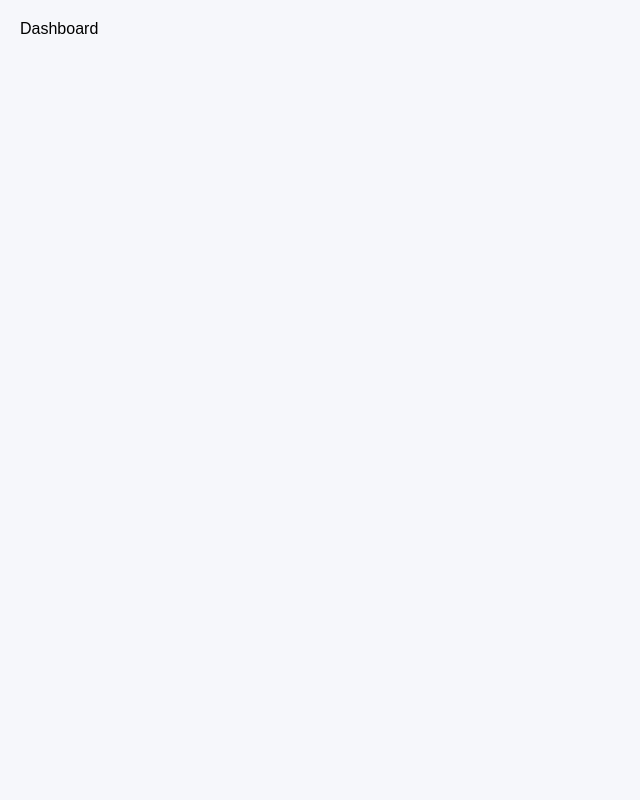
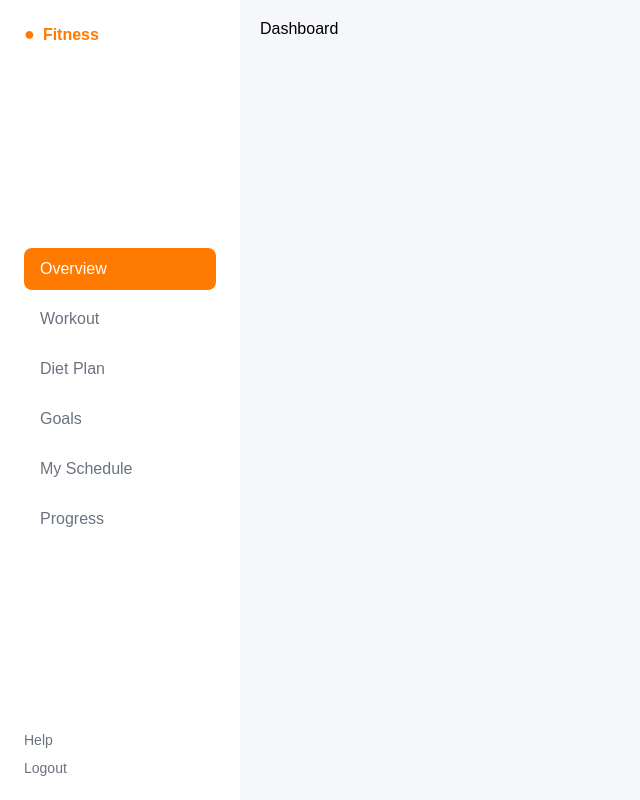
Before and after one commit to Aadesh-9/fitness--dashboard, a React (Vite) app: page / in a window 1280 px wide. Shown: the whole page, without its empty margins (0-640 px from the left). Built offline with nearby package versions, Linux system fonts and the light colour scheme.

Commit message:
Refined sidebar styles

```diff
--- a/src/App.css
+++ b/src/App.css
@@ -19,3 +19,58 @@
   padding: 20px;
   background: #f6f7fb;
 }
+
+/* Sidebar */
+.sidebar {
+  flex: 0 0 240px;
+  background: #ffffff;
+  padding: 24px;
+  display: flex;
+  flex-direction: column;
+  justify-content: space-between;
+}
+
+/* Logo */
+.logo {
+  display: flex;
+  align-items: center;
+  gap: 8px;
+  font-weight: bold;
+  color: #ff7a00;
+  margin-bottom: 30px;
+}
+
+.logo-dot {
+  font-size: 18px;
+}
+
+/* Menu */
+.menu {
+  list-style: none;
+  padding: 0;
+}
+
+.menu li {
+  padding: 12px 16px;
+  border-radius: 8px;
+  margin-bottom: 8px;
+  cursor: pointer;
+  color: #6b7280;
+}
+
+/* Active item */
+.menu .active {
+  background: #ff7a00;
+  color: #ffffff;
+}
+
+/* Footer */
+.sidebar-footer {
+  font-size: 14px;
+  color: #6b7280;
+}
+
+.sidebar-footer p {
+  margin-top: 12px;
+  cursor: pointer;
+}
--- /dev/null
+++ b/src/components/Sidebar.jsx
@@ -0,0 +1,26 @@
+const Sidebar = () => {
+  return (
+    <aside className="sidebar">
+      <div className="logo">
+        <span className="logo-dot">●</span>
+        <span>Fitness</span>
+      </div>
+
+      <ul className="menu">
+        <li className="active">Overview</li>
+        <li>Workout</li>
+        <li>Diet Plan</li>
+        <li>Goals</li>
+        <li>My Schedule</li>
+        <li>Progress</li>
+      </ul>
+
+      <div className="sidebar-footer">
+        <p>Help</p>
+        <p>Logout</p>
+      </div>
+    </aside>
+  );
+};
+
+export default Sidebar;
--- a/src/pages/Dashboard.jsx
+++ b/src/pages/Dashboard.jsx
@@ -1,6 +1,10 @@
+import Sidebar from "../components/Sidebar";
+
 const Dashboard = () => {
   return (
     <div className="dashboard">
+      <Sidebar />
+
       <div className="content">Dashboard</div>
     </div>
   );
```
